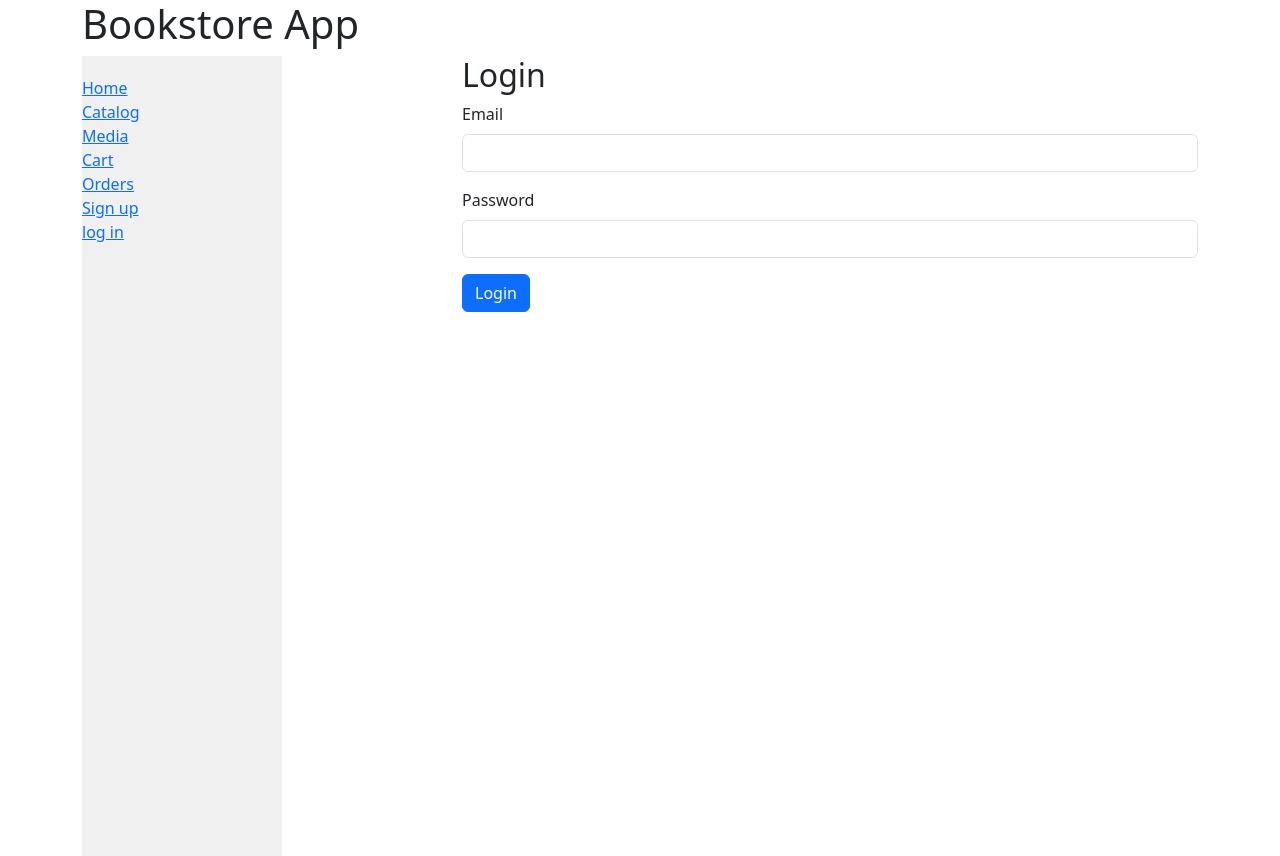
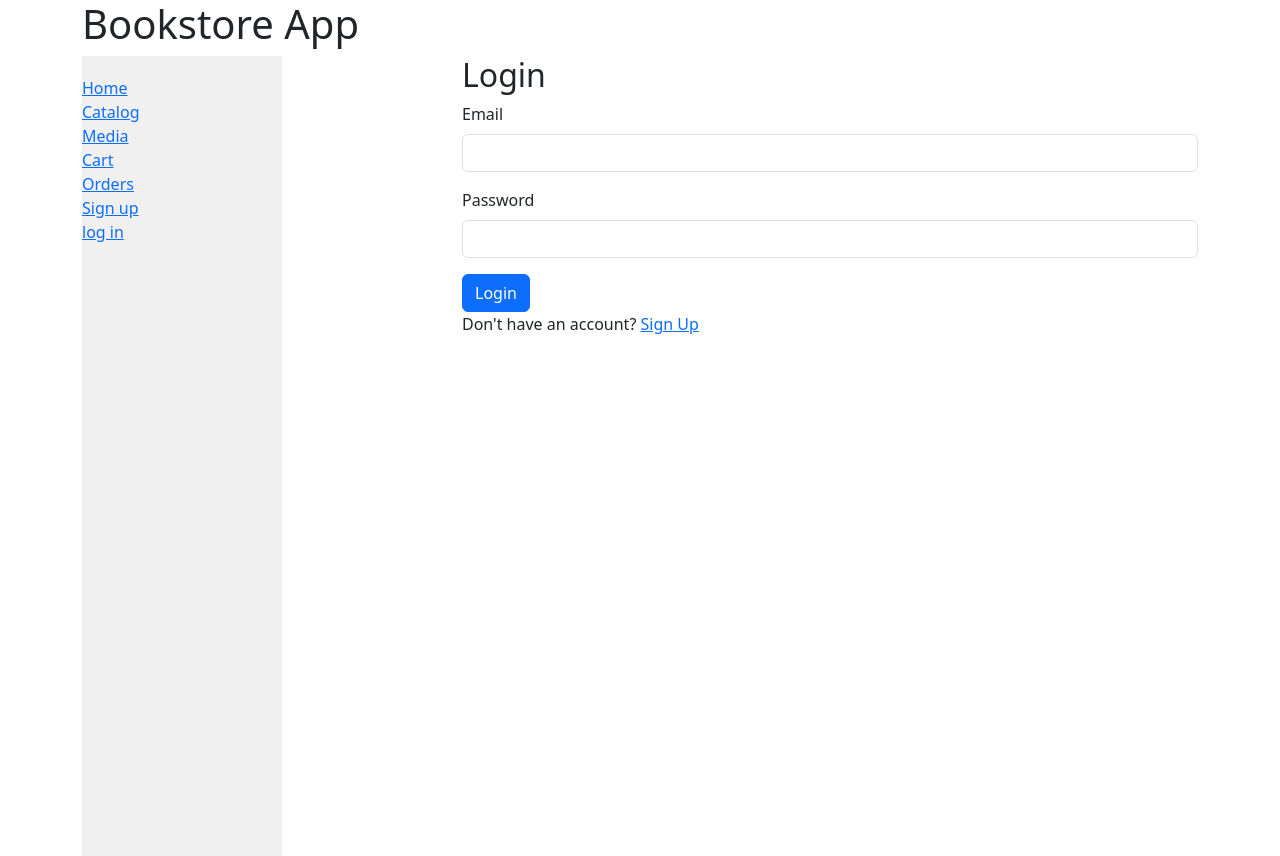
Before and after one commit to learning-project-01/bookstore-view, a React (Create React App) app: page /login in a window 1280 px wide. Built offline with nearby package versions, Linux system fonts and the light colour scheme.

Commit message:
redirect to login and signup form

```diff
--- a/src/components/LoginForm.jsx
+++ b/src/components/LoginForm.jsx
@@ -1,4 +1,5 @@
 import React, { useState } from "react";
+import { Link } from "react-router-dom";
 import { post } from "../clients/HttpClient";
 import { Form, FormGroup, Label, Input, Button, Alert } from "reactstrap";
 
@@ -51,6 +52,9 @@ const LoginForm = () => {
         <Button type="submit" color="primary">
           Login
         </Button>
+        <p>
+          Don't have an account? <Link to="/signup">Sign Up</Link>
+        </p>
       </Form>
       {error && <Alert color="danger">{error}</Alert>}
     </div>
--- a/src/components/SignupComponent.jsx
+++ b/src/components/SignupComponent.jsx
@@ -1,49 +1,58 @@
-import React, {useState} from "react";
-import {post} from "../clients/HttpClient";
+import React, { useState } from "react";
+import { post } from "../clients/HttpClient";
+import { Link } from "react-router-dom";
 import { Alert, Form, FormGroup, Label, Input, Button } from "reactstrap";
 
 const SignUpComponent = () => {
-    const [firstName, setFirstName] = useState('');
-    const [lastName, setLastName] = useState('');
-    const [email, setEmail] = useState('');
-    const [password, setPassword] = useState('');
+  const [firstName, setFirstName] = useState("");
+  const [lastName, setLastName] = useState("");
+  const [email, setEmail] = useState("");
+  const [password, setPassword] = useState("");
   const [role, setRole] = useState("CUSTOMER");
-    const [errorMessage, setErrorMessage] = useState('');
+  const [errorMessage, setErrorMessage] = useState("");
 
   const handleSignUp = (e) => {
     e.preventDefault();
 
-       console.log('Form submitted:', { firstName, lastName, email, password, role });
+    console.log("Form submitted:", {
+      firstName,
+      lastName,
+      email,
+      password,
+      role,
+    });
 
     const userData = {
       firstName: firstName,
       lastName: lastName,
       email: email,
       password: password,
-            role: role
-        }
+      role: role,
+    };
     if (!email || !password || !role) {
-            setErrorMessage('At least Email, Password and Role is required for User signup');
+      setErrorMessage(
+        "At least Email, Password and Role is required for User signup"
+      );
       return;
     }
-        setErrorMessage('');
+    setErrorMessage("");
 
-        const apiUrl = 'http://localhost:8080/user/signup'
-        post(apiUrl, userData, onSuccess, onError)
+    const apiUrl = "http://localhost:8080/user/signup";
+    post(apiUrl, userData, onSuccess, onError);
 
-        setFirstName('');
-        setLastName('');
-        setEmail('');
-        setPassword('');
-        setRole("CUSTOMER")
+    setFirstName("");
+    setLastName("");
+    setEmail("");
+    setPassword("");
+    setRole("CUSTOMER");
   };
 
   const onSuccess = (response) => {
-        console.log('Sign up successful:', response.data);
+    console.log("Sign up successful:", response.data);
   };
 
   const onError = (error) => {
-        console.error('Sign up error:', error);
+    console.error("Sign up error:", error);
   };
 
   return (
@@ -100,7 +109,12 @@ const SignUpComponent = () => {
             <option value="ADMIN">Admin</option>
           </Input>
         </FormGroup>
-                <Button color="primary" type="submit" block>Sign Up</Button>
+        <Button color="primary" type="submit" block>
+          Sign Up
+        </Button>
+        <p>
+          Already have an account? <Link to="/login">Login</Link>
+        </p>
       </Form>
     </div>
   );
```
Lines whose indentation alone changed are shown as unchanged.
